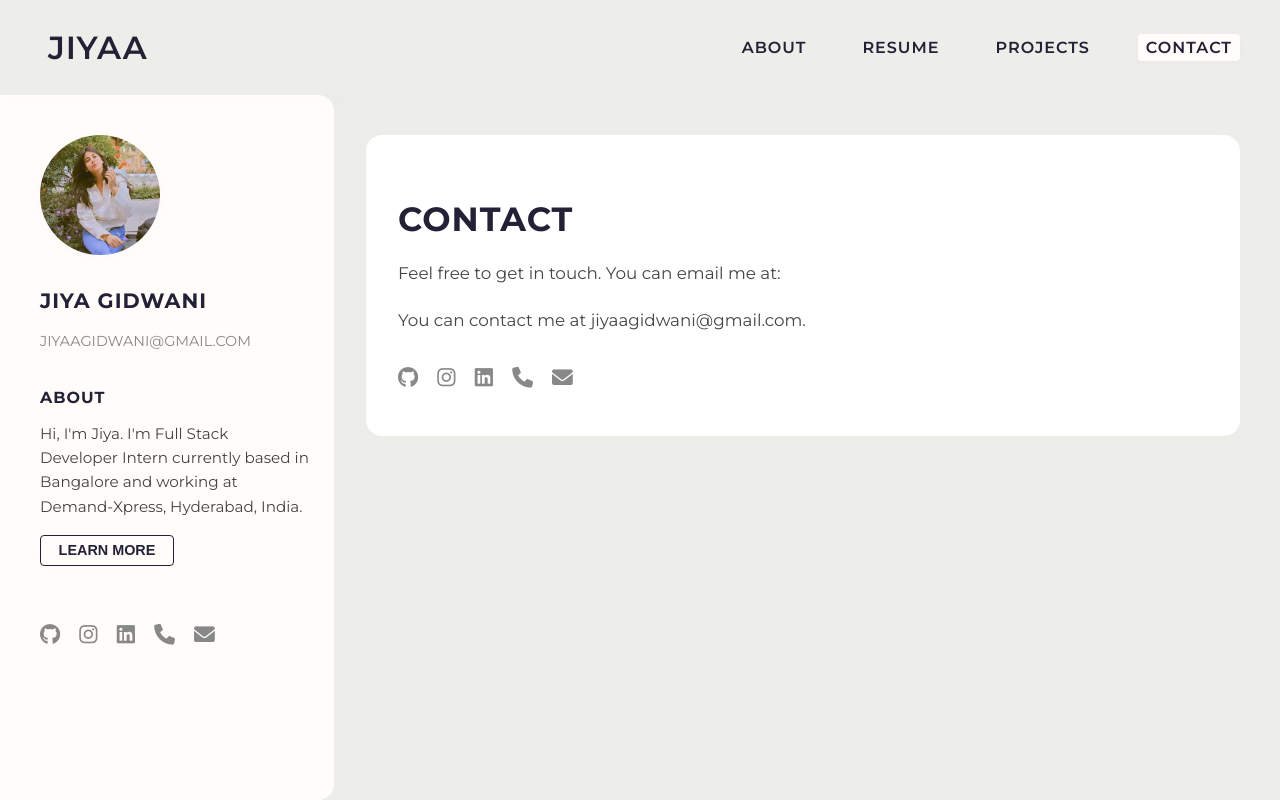
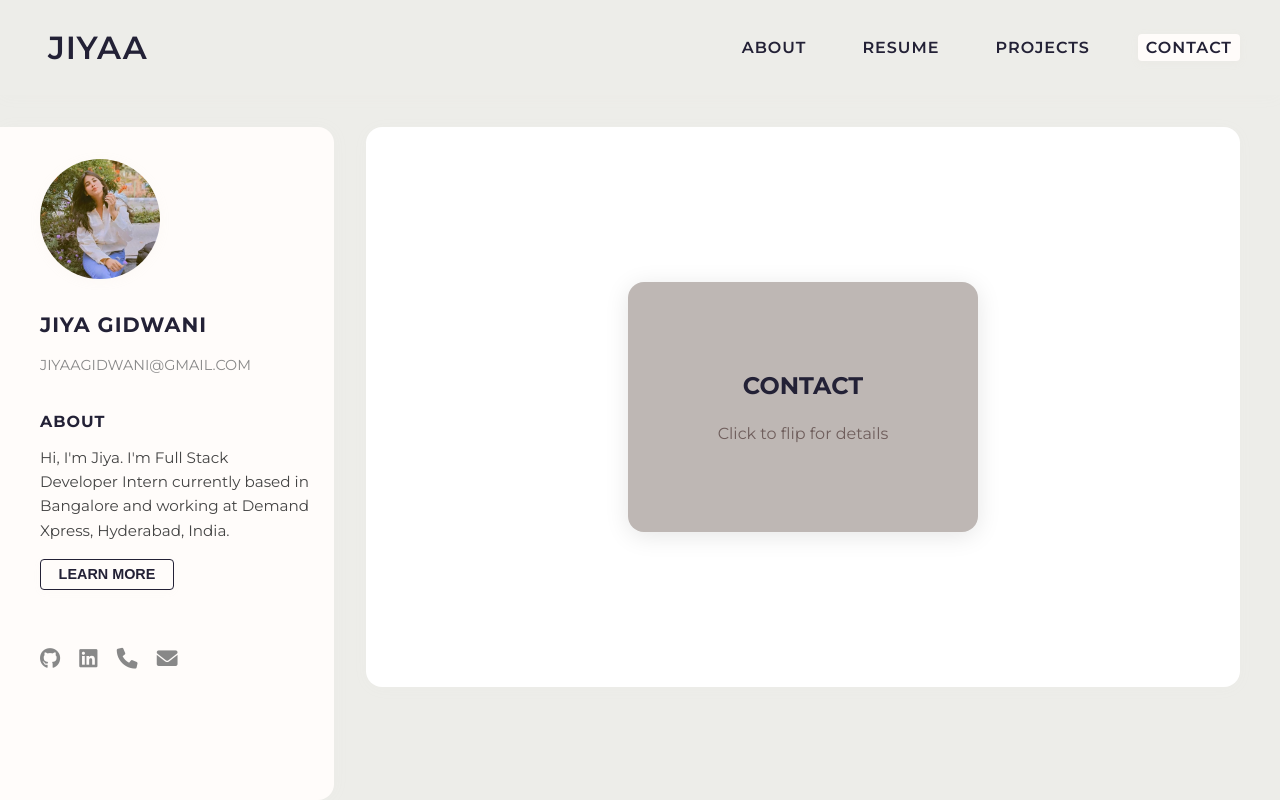
Before and after one commit to JiyaaG/portfolio, a Next.js app: page /contact in a window 1280 px wide. Built offline with nearby package versions, Linux system fonts and the light colour scheme.

Commit message:
aesthetics

```diff
--- a/src/components/Sidebar.tsx
+++ b/src/components/Sidebar.tsx
@@ -16,12 +16,7 @@
       url: "https://github.com",
       icon: "fab fa-github"
     },
-    {
-      id: 2,
-      platform: "Instagram",
-      url: "https://instagram.com/_.jiyaa15",
-      icon: "fab fa-instagram"
-    },
+
     {
       id: 3,
       platform: "LinkedIn",
@@ -61,7 +56,7 @@
       <div className="about-short">
         <h2>ABOUT</h2>
         <p>
-          Hi, I&#39;m Jiya. I&#39;m Full Stack Developer Intern currently based in Bangalore and working at Demand-Xpress, Hyderabad, India.
+          Hi, I&#39;m Jiya. I&#39;m Full Stack Developer Intern currently based in Bangalore and working at Demand Xpress, Hyderabad, India.
         </p>
         <Link href="/about">
           <button className="learn-more">LEARN MORE</button>
--- a/src/pages/about.tsx
+++ b/src/pages/about.tsx
@@ -9,7 +9,7 @@
 
         <div className="about-content">
           <p>Hey there! I&apos;m Jiya Gidwani — a Full Stack Engineer who loves building responsive, user-friendly web experiences that make a real impact.</p>
-          <p>I&apos;m based in Bangalore, where I&apos;m currently working as a Full Stack Developer Intern at Demand-Xpress. In my role, I get to dive deep into awesome tech stacks like React.js, Node.js, and TypeScript, and honestly, there&apos;s nothing more satisfying than taking an idea and transforming it into a clean, functional app that people can interact with.</p>
+          <p>I&apos;m based in Bangalore, where I&apos;m currently working as a Full Stack Developer Intern at Demand Xpress. In my role, I get to dive deep into awesome tech stacks like React.js, Node.js, and TypeScript, and honestly, there&apos;s nothing more satisfying than taking an idea and transforming it into a clean, functional app that people can interact with.</p>
           <p>Web development for me is all about solving problems, creating efficient solutions, and continuously improving. I really enjoy the challenge of making apps not only functional but also intuitive and engaging for users. It&apos;s the little details that make all the difference, and I love perfecting them to make the experience smooth and enjoyable.</p>
           <p>When I&apos;m not coding away, you&apos;ll probably find me with a cup of coffee in hand, enjoying some music, or out exploring nature. I&apos;m a huge fan of discovering new places and finding inspiration in the world around me. It helps me recharge and sparks fresh ideas for my next project.</p>
           <p>I believe in staying curious and never stopping the learning process — whether it&apos;s a new framework, a fresh approach to coding, or simply something I find exciting in the tech world. I&apos;m always looking to improve and embrace new challenges that come my way.</p>
--- a/src/pages/contact.tsx
+++ b/src/pages/contact.tsx
@@ -1,5 +1,6 @@
 import Layout from '../components/Layout';
 import { NextPage } from 'next';
+import React, { useState } from 'react';
 
 interface SocialLink {
   id: number;
@@ -9,61 +10,124 @@
 }
 
 const Contact: NextPage = () => {
+  const [flipped, setFlipped] = useState(false);
+  const [hovered, setHovered] = useState(false);
   const socialLinks: SocialLink[] = [
-    {
-      id: 1,
-      platform: "GitHub",
-      url: "https://github.com",
-      icon: "fab fa-github"
-    },
-    {
-      id: 2,
-      platform: "Instagram",
-      url: "https://instagram.com/_.jiyaa15",
-      icon: "fab fa-instagram"
-    },
-    {
-      id: 3,
-      platform: "LinkedIn",
-      url: "https://linkedin.com/in/jiya-gidwani-53031b248/",
-      icon: "fab fa-linkedin"
-    },
-    {
-      id: 4,
-      platform: "Phone",
-      url: "tel:8770779795",
-      icon: "fas fa-phone"
-    },
-    {
-      id: 5,
-      platform: "Email",
-      url: "https://mail.google.com/mail/?view=cm&fs=1&to=jiyaagidwani@gmail.com",
-      icon: "fas fa-envelope"
-    }
+    { id: 1, platform: 'GitHub', url: 'https://github.com', icon: 'fab fa-github' },
+    { id: 2, platform: 'Instagram', url: 'https://instagram.com/_.jiyaa15', icon: 'fab fa-instagram' },
+    { id: 3, platform: 'LinkedIn', url: 'https://linkedin.com/in/jiya-gidwani-53031b248/', icon: 'fab fa-linkedin' },
+    { id: 4, platform: 'Phone', url: 'tel:8770779795', icon: 'fas fa-phone' },
+    { id: 5, platform: 'Email', url: 'mailto:jiyaagidwani@gmail.com', icon: 'fas fa-envelope' },
   ];
 
   return (
     <Layout>
-      <div className="content-container">
-        <h1 className="page-title">CONTACT</h1>
-
-        <div className="contact-content">
-          <p>Feel free to get in touch. You can email me at:</p>
-          <p>You can contact me at jiyaagidwani@gmail.com.</p>
-
-          <div className="social-icons">
+      <div className="content-container" style={{ minHeight: '60vh', display: 'flex', flexDirection: 'column', alignItems: 'center', justifyContent: 'center' }}>
+        {/* <h1 className="page-title">CONTACT</h1> */}
+        <div style={{ flex: 1, width: '100%', display: 'flex', justifyContent: 'center', alignItems: 'center' }}>
+          <div
+            className={`flip-card${flipped || hovered ? ' flipped' : ''}`}
+            tabIndex={0}
+            onClick={() => setFlipped(f => !f)}
+            onKeyPress={e => { if (e.key === 'Enter' || e.key === ' ') setFlipped(f => !f); }}
+            onMouseEnter={() => setHovered(true)}
+            onMouseLeave={() => setHovered(false)}
+            style={{
+              width: '350px',
+              maxWidth: '95vw',
+              height: '250px',
+              perspective: '1000px',
+              cursor: 'pointer',
+              borderRadius: '16px',
+            }}
+          >
+            <div className="flip-card-inner" style={{
+              position: 'relative',
+              width: '100%',
+              height: '100%',
+              transition: 'transform 0.6s cubic-bezier(.4,2.3,.3,1)',
+              transformStyle: 'preserve-3d',
+              transform: (flipped || hovered) ? 'rotateY(180deg)' : 'none',
+              borderRadius: '16px',
+              boxSizing: 'border-box',
+            }}>
+              {/* Front Side */}
+              <div className="flip-card-front" style={{
+                position: 'absolute',
+                width: '100%',
+                height: '100%',
+                backfaceVisibility: 'hidden',
+                background: '#beb7b4',
+                color: '#232136',
+                borderRadius: '16px',
+                display: 'flex',
+                flexDirection: 'column',
+                justifyContent: 'center',
+                alignItems: 'center',
+                boxShadow: '0 4px 24px rgba(0,0,0,0.10)',
+                textAlign: 'center',
+                boxSizing: 'border-box',
+                overflow: 'hidden',
+              }}>
+                <h1 style={{ fontSize: '1.5rem', marginBottom: 8, fontWeight: 700 }}>CONTACT</h1>
+                <p style={{ color: '#6f5e5c', fontWeight: 500, fontSize: '1rem' }}>Click to flip for details</p>
+              </div>
+              {/* Back Side */}
+              <div className="flip-card-back" style={{
+                position: 'absolute',
+                width: '100%',
+                height: '100%',
+                backfaceVisibility: 'hidden',
+                background: '#e2ddd6',
+                color: '#111',
+                borderRadius: '16px',
+                display: 'flex',
+                flexDirection: 'column',
+                justifyContent: 'center',
+                alignItems: 'center',
+                boxShadow: '0 4px 24px rgba(0,0,0,0.10)',
+                textAlign: 'center',
+                transform: 'rotateY(180deg)',
+                padding: '1.5rem 1rem',
+                boxSizing: 'border-box',
+                overflow: 'hidden',
+              }}>
+                <div style={{ width: '100%' }}>
+                  <p style={{ margin: 0, fontSize: '1.08rem' }}>Feel free to get in touch. You can email me at:</p>
+                  <p style={{ fontWeight: 700, fontSize: '1.15rem', margin: '1.1rem 0 2.2rem 0', wordBreak: 'break-all' }}>jiyaagidwani@gmail.com</p>
+                </div>
+                <div style={{ width: '100%', display: 'flex', justifyContent: 'center', alignItems: 'center', gap: '2rem', marginTop: 'auto' }}>
                   {socialLinks.map(link => (
                     <a
                       key={link.id}
                       href={link.url}
                       target="_blank"
                       rel="noopener noreferrer"
-                className="social-icon"
                       aria-label={link.platform}
+                      style={{ color: '#6d504b', fontSize: 28 }}
                     >
                       <i className={link.icon}></i>
                     </a>
                   ))}
+                </div>
+              </div>
+            </div>
+            <style>{`
+              @media (max-width: 600px) {
+                .flip-card {
+                  width: 95vw !important;
+                  height: 250px !important;
+                }
+                .flip-card-front, .flip-card-back {
+                  width: 100% !important;
+                  height: 100% !important;
+                  min-height: 0 !important;
+                  max-height: 100% !important;
+                  box-sizing: border-box !important;
+                  overflow: hidden !important;
+                }
+              }
+            `}</style>
           </div>
         </div>
       </div>
--- a/src/pages/projects.tsx
+++ b/src/pages/projects.tsx
@@ -16,7 +16,7 @@
   const projects: Project[] = [
     {
       id: 1,
-      title: "Demand-Xpress",
+      title: "Demand Xpress",
       date: "January, 2025",
       description: "A complete company website built as a Full Stack Developer Intern using React.js, HTML, CSS, and TypeScript. Features a fully responsive UI with smooth animations and all the key elements of a marketing website for a cohesive and engaging user experience.",
       imageUrl: "/demand-xpress-cover.jpg",
--- a/src/styles/globals.css
+++ b/src/styles/globals.css
@@ -133,7 +133,8 @@
   width: 270px;
   min-width: 220px;
   max-width: 320px;
-  padding: 2.5rem 1.5rem 2.5rem 2.5rem;
+  padding: 2rem 1.5rem 2.5rem 2.5rem;
+  margin-top: 2rem;
   background: var(--color-sidebar);
   box-shadow: 2px 0 16px rgba(214, 204, 194, 0.04);
   display: flex;
@@ -238,7 +239,7 @@
 
 .content {
   flex: 1;
-  padding: 2.5rem 2.5rem 2.5rem 0;
+  padding: 2rem 2.5rem 2.5rem 0;
   background: var(--color-bg);
   animation: fadeIn 1.2s cubic-bezier(.4,0,.2,1);
 }
@@ -246,6 +247,7 @@
 .content-container {
   max-width: 900px;
   margin: 0 auto;
+  margin-top: 0 !important;
   background: var(--color-card);
   border-radius: 16px;
   box-shadow: 0 2px 16px rgba(214, 204, 194, 0.04);
```
Also changed, not shown: src/pages/resume.tsx (+9 -5 lines), public/demand-xpress-cover.jpg, public/pokedex-cover.jpg. Lines whose indentation alone changed are shown as unchanged.
